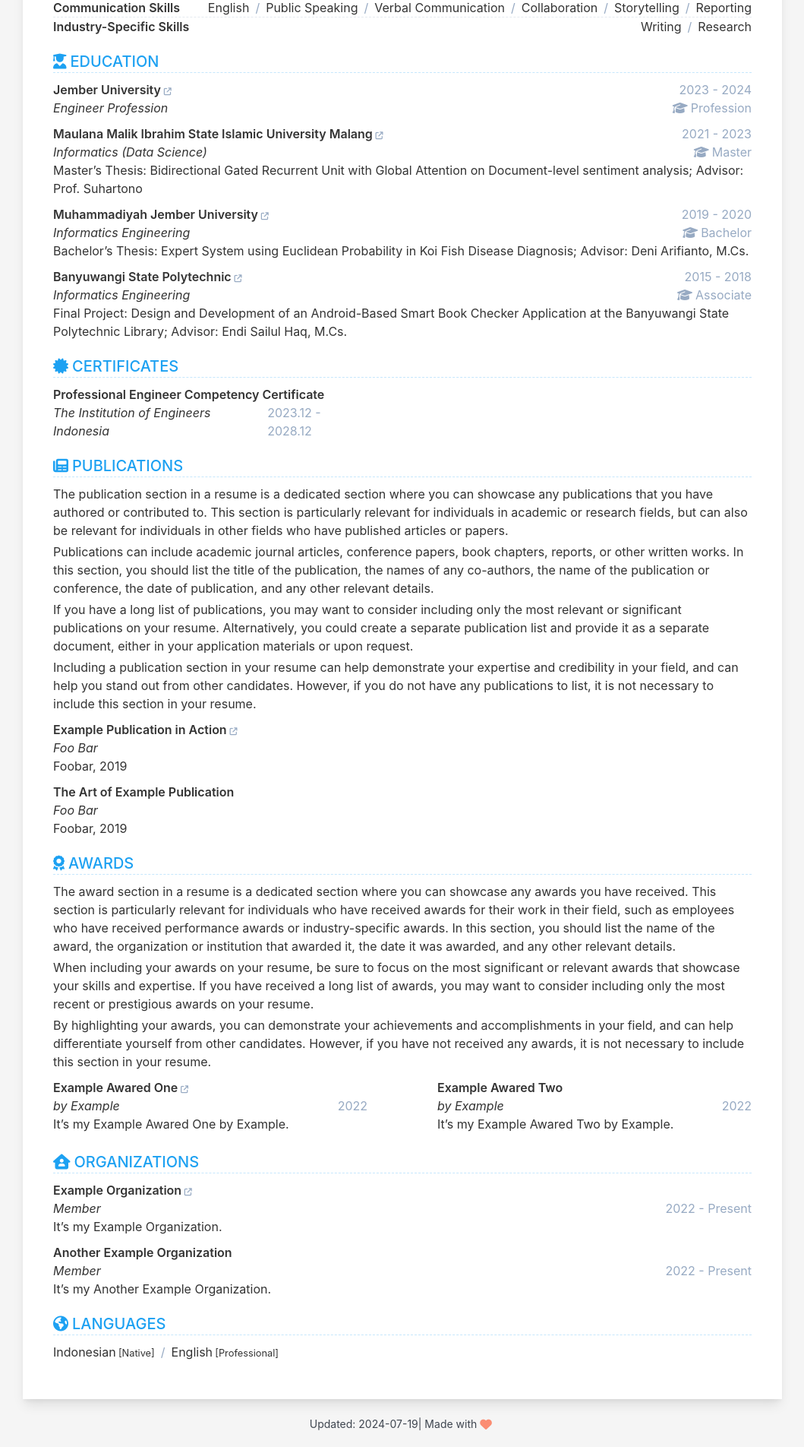
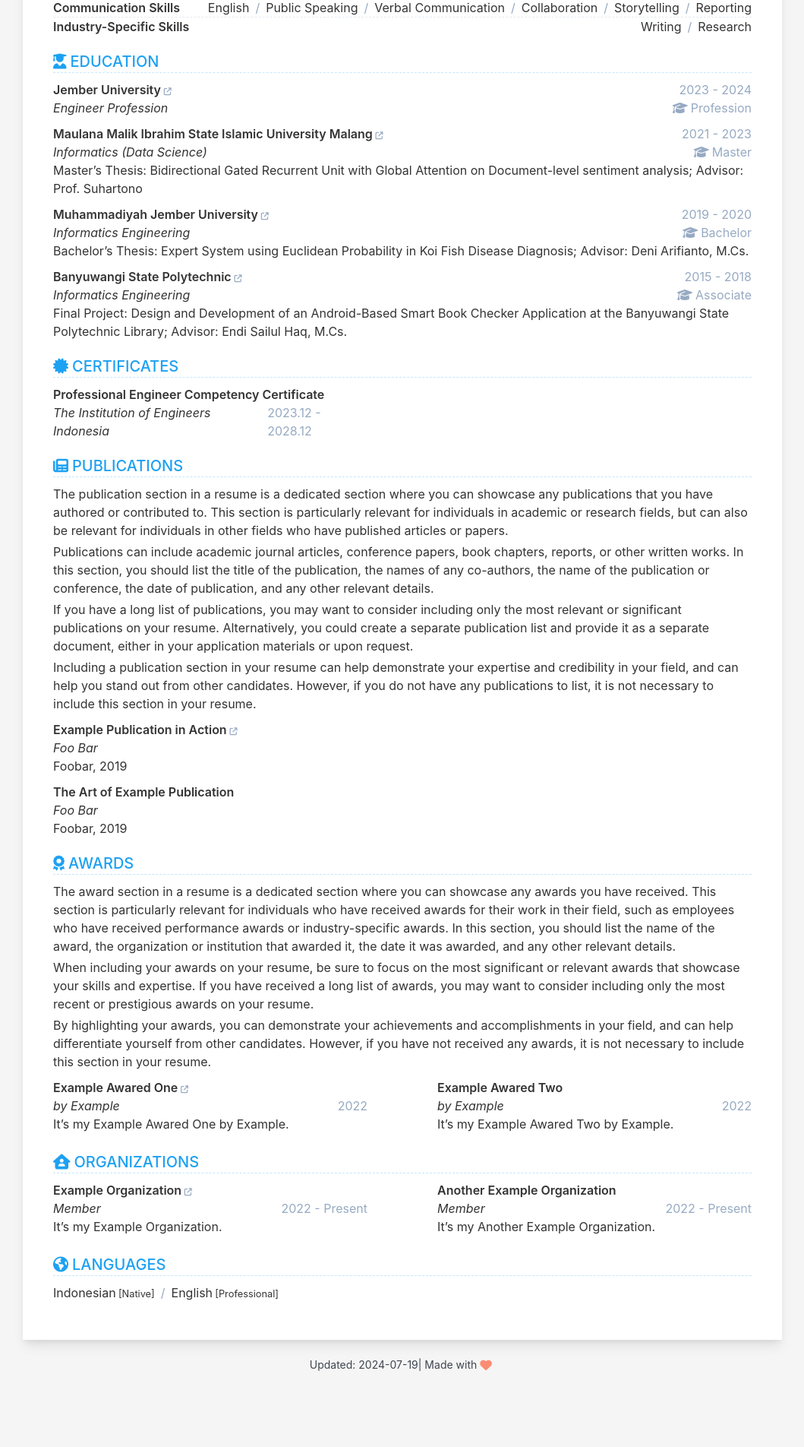
Before and after one commit to kangnurrohman/portfolio, a Jekyll site: the page built from index.html, in a window 1280 px wide. Shown: the part 2295-4199 px from the top of the page at 76% size, without its empty margins (110-1169 px from the left). Built offline with Jekyll 4.4.1, drawn with Linux system fonts in a browser that asks for light colours; after the commit the page ends 4121 px from its top, so only the background shows below that.

Commit message:
Update _base.scss

```diff
--- a/_sass/_base.scss
+++ b/_sass/_base.scss
@@ -220,6 +220,7 @@ small {
 
   .certificate,
   .award,
+  .organization,
   .reference {
     .section-content {
       .items {
```
